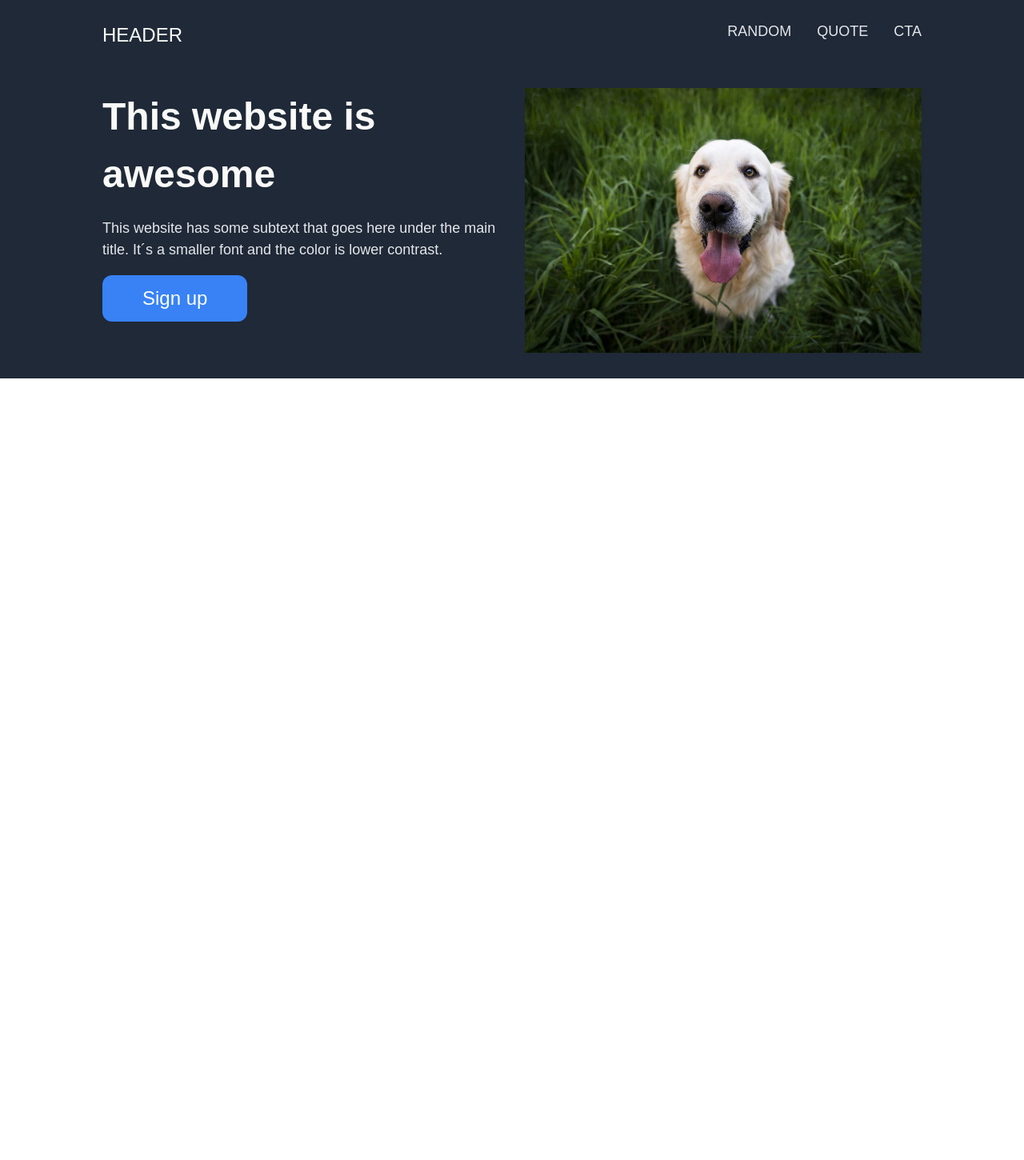
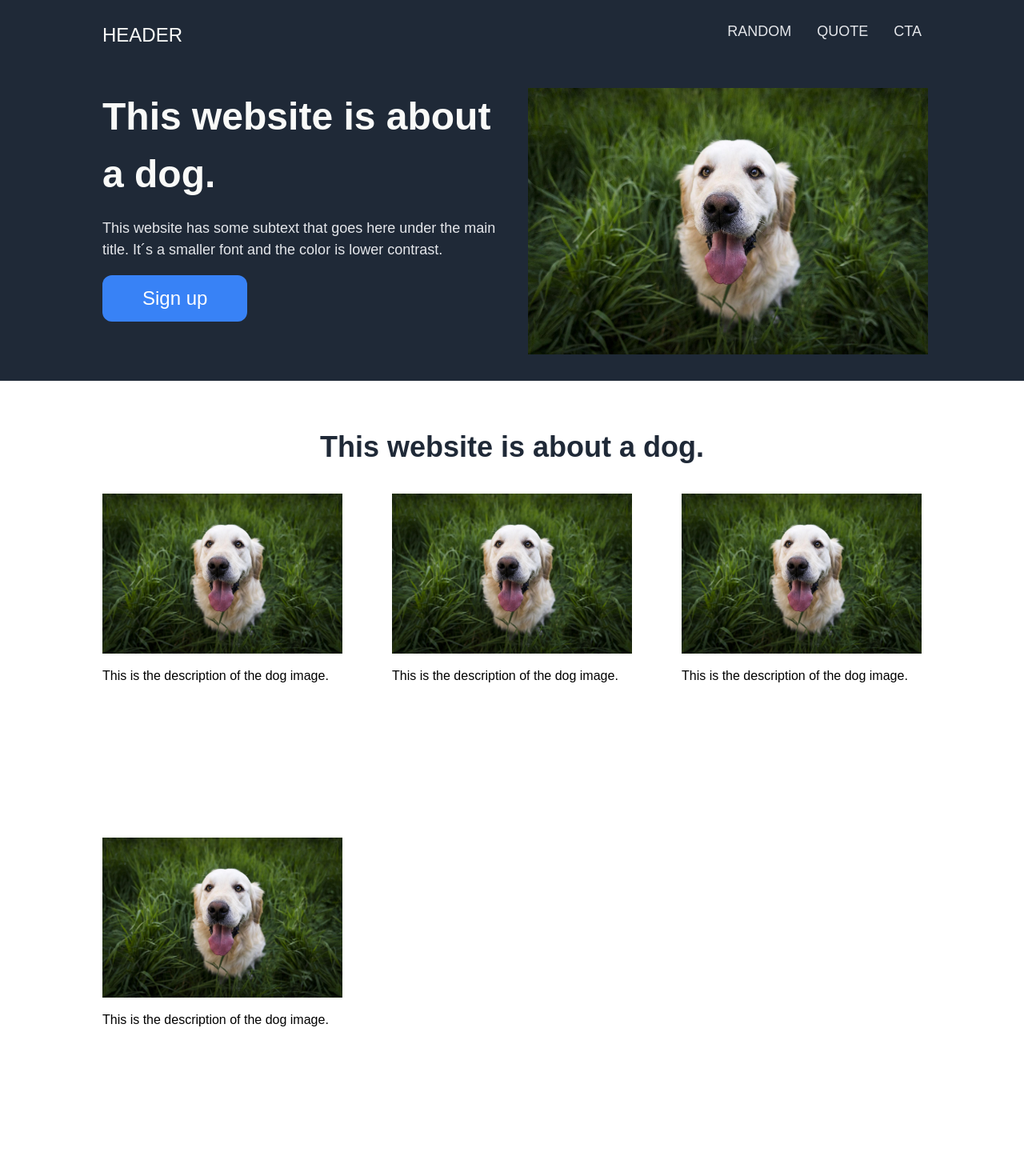
Before and after one commit to ToTheCrows/landingPage, a plain HTML site: page index.html in a window 1280 px wide. Shown: the whole page at 80% size. Before the commit the page ends 800 px from the top, so only its background shows below. Drawn offline with Linux system fonts and the light colour scheme.

Commit message:
finish random section

```diff
--- a/index.html
+++ b/index.html
@@ -12,15 +12,15 @@
 <body>
     <section id="HEADER">
         <div class="header-box">
-            <div class="navbar">
+            <nav class="navbar">
                 <a href="#HEADER" class="header-logo">HEADER</a>
                 <a href="#RANDOM" class="header-link">RANDOM</a>
                 <a href="#QUOTE" >QUOTE</a>
                 <a href="#CTA" >CTA</a>
-            </div>
+            </nav>
             <div class="intro-box">
                 <div class="intro-element">
-                    <h1>This website is awesome</h1>
+                    <h1>This website is about a dog.</h1>
                     <p>This website has some subtext that goes here
                         under the main title. It´s a smaller font and the
                         color is lower contrast.
@@ -34,7 +34,25 @@
         </div>
     </section>
     <section id="RANDOM">
-
+        <h2>This website is about a dog.</h2>
+        <div class="random-box">
+            <div class="random-item">
+                <img src="dog.jpg" alt="This is a dog image">
+                <p>This is the description of the dog image.</p>
+            </div>
+            <div class="random-item">
+                <img src="dog.jpg" alt="This is a dog image">
+                <p>This is the description of the dog image.</p>
+            </div>
+            <div class="random-item">
+                <img src="dog.jpg" alt="This is a dog image">
+                <p>This is the description of the dog image.</p>
+            </div>
+            <div class="random-item">
+                <img src="dog.jpg" alt="This is a dog image">
+                <p>This is the description of the dog image.</p>
+            </div>
+        </div>
     </section>
     <section id="QUOTE">
 
--- a/style.css
+++ b/style.css
@@ -62,8 +62,10 @@ a {
 }
 
 .intro-element {
-    width: 600px;
+    width: 800px;
     height: auto;
+    min-width: 500px;
+    min-height: auto;
 }
 
 .btn {
@@ -74,3 +76,29 @@ a {
     border-style: none;
     font-size: 24px;
 }
+
+/*  RANDOM section  */
+#RANDOM {
+    padding: 2% 10%;
+}
+#RANDOM h2 {
+    text-align: center;
+    font-size: 36px;
+    font-weight: bold;
+    color: #1F2937;
+    margin: 0;
+    padding: 3% 0;
+}
+.random-box {
+    display:flex;
+    flex-wrap: wrap;
+    justify-content: space-between;
+    gap: 30px;
+}
+
+.random-item {
+    width: 300px;
+    height: 400px;
+    display: flex;
+    flex-direction: column;
+}
```
